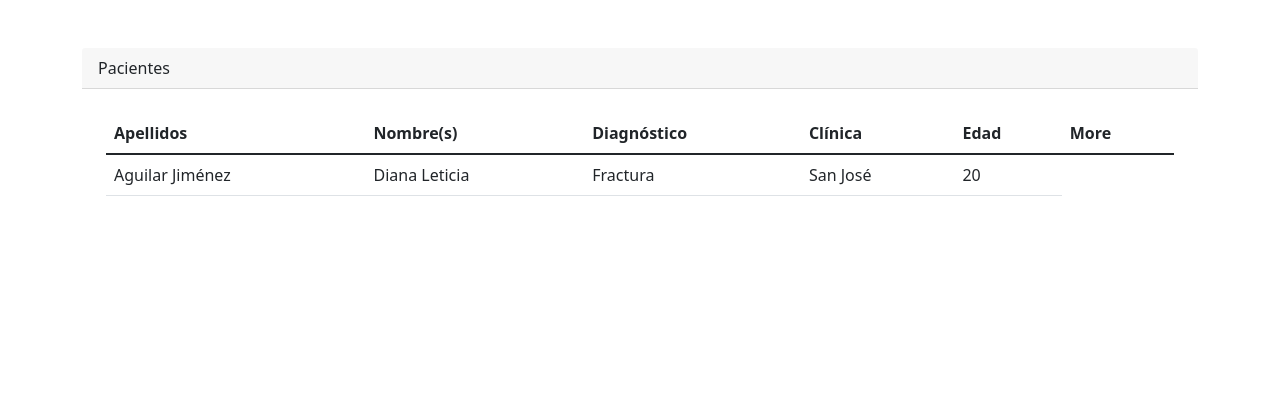
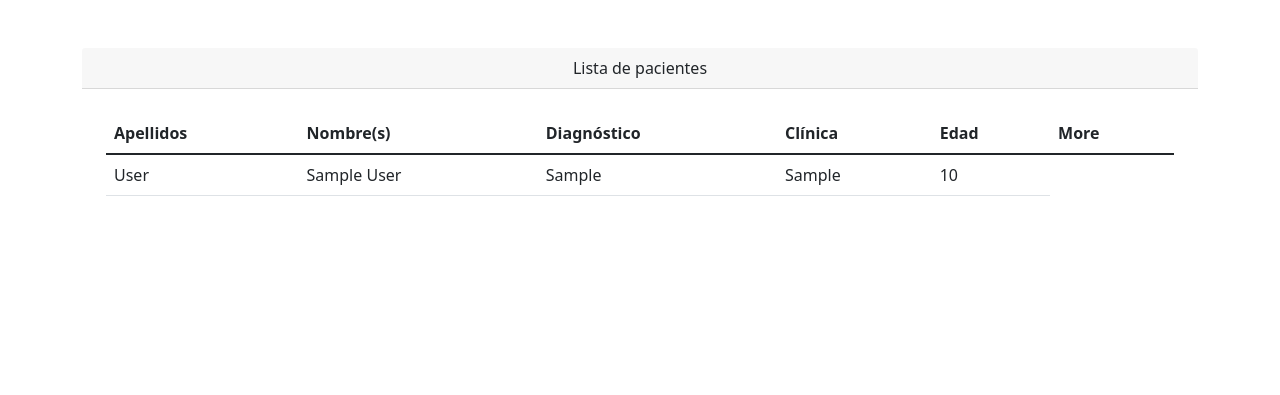
Before and after one commit to Nbtears/Dashboard_game, a PHP site: page / in a window 1280 px wide. Shown: the part 74-469 px from the top of the page. Run offline with PHP 8.4, Linux system fonts and the light colour scheme; tables that the repository leaves empty or names only in its code hold one stand-in row (values such as "Sample post").

Commit message:
Tabla con info de base

```diff
--- a/index.php
+++ b/index.php
@@ -12,8 +12,8 @@
 <div class="container mt-5">
     <div class="row justify-content-center">
         <div class="col-md">
-            <div class="card-header">
-                Pacientes
+            <div class="card-header text-center">
+                Lista de pacientes
             </div>
             <div class="p-4">
                 <table class="table">
@@ -28,13 +28,20 @@
                         </tr>
                     </thead>
                     <tbody>
+
+                        <?php
+                            foreach($result as $row){
+                        ?>
                         <tr>
-                        <td scope="row">Aguilar Jiménez</td>
-                        <td>Diana Leticia</td>
-                        <td>Fractura</td>
-                        <td>San José</td>
-                        <td>20</td>
+                            <td scope="row"><?php echo $row["lastname"]; ?></td>
+                            <td><?php echo $row["name"]; ?></td>
+                            <td><?php echo $row["injury"]; ?></td>
+                            <td><?php echo  $row["clinic"]; ?></td>
+                            <td><?php echo  $row["age"]; ?></td>
                         </tr>
+                        <?php
+                            }
+                        ?>
                     </tbody>
                 </table>
             </div>
```
Lines whose indentation alone changed are shown as unchanged.
